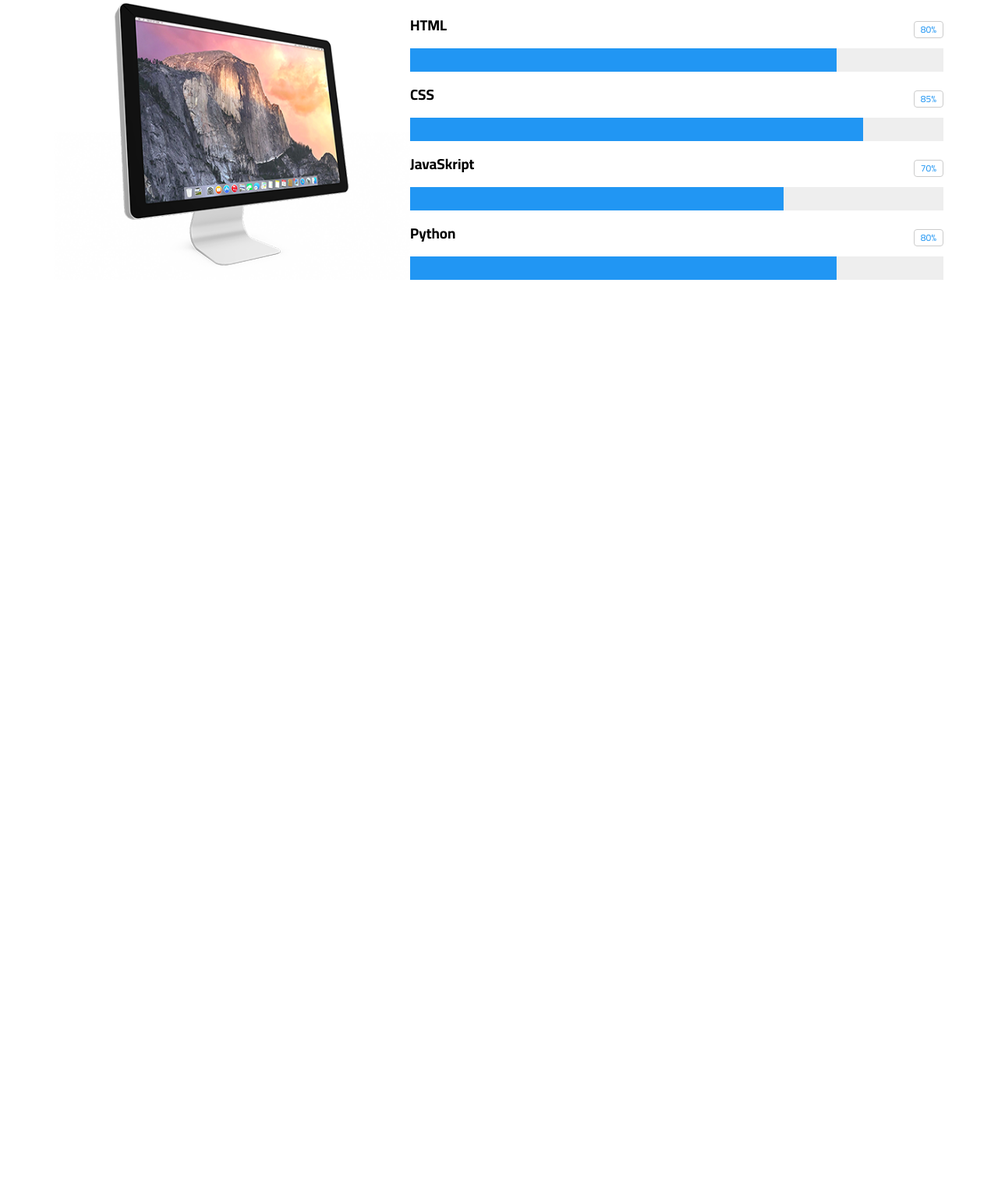
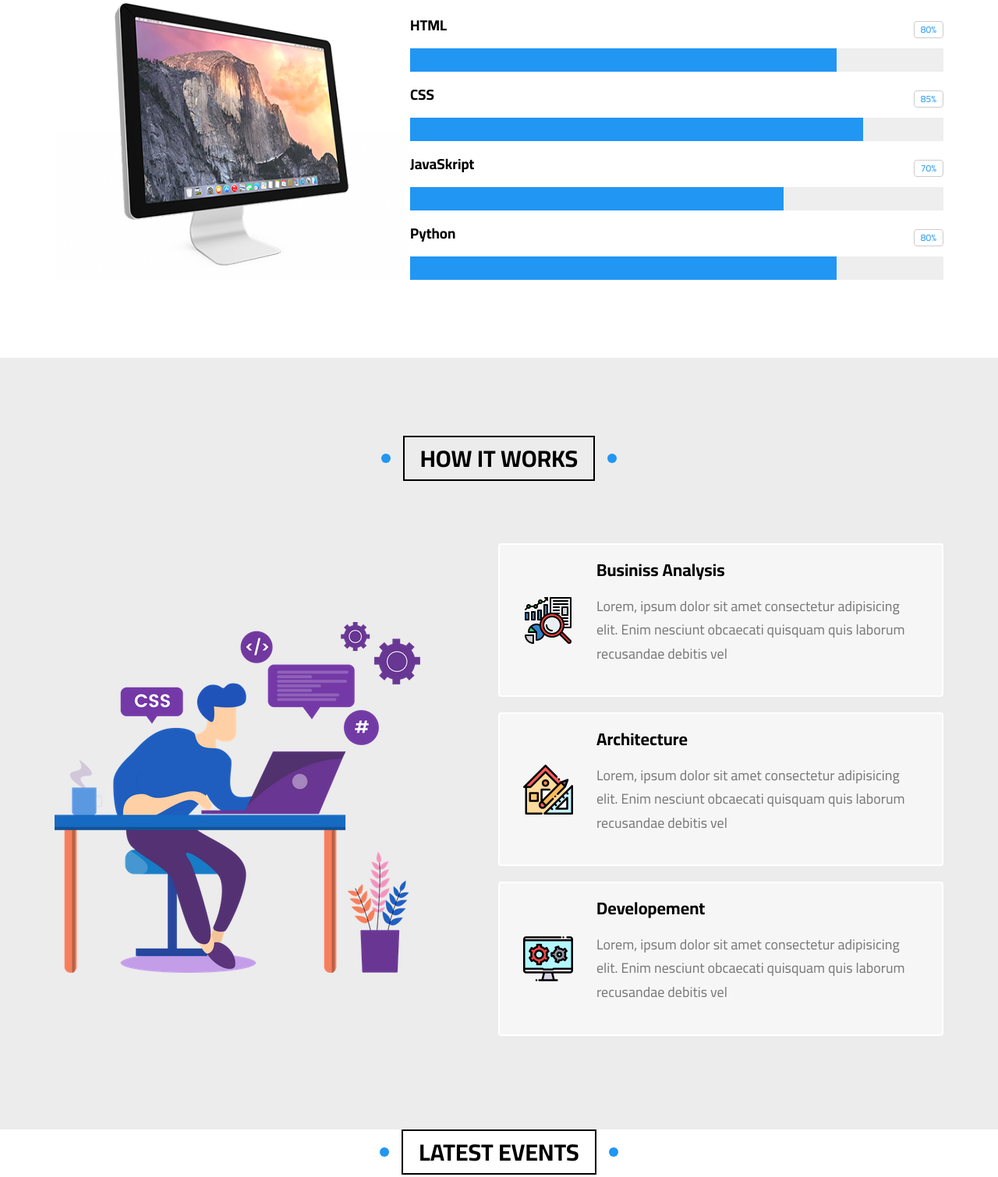
Before and after one commit to Karam-jb/project, a plain HTML site: page index.html in a window 1280 px wide. Shown: the part 7730-9240 px from the top of the page at 78% size. Before the commit the page ends 8189 px from the top, so only its background shows below. Drawn offline with Linux system fonts and the light colour scheme.

Commit message:
created how it work

```diff
--- a/CSS/master.css
+++ b/CSS/master.css
@@ -799,6 +799,71 @@ width: fit-content;
 }
 /* End Skills */
 
+/* Start work */
+
+.work{
+   padding-top: var(--main-padding-top);
+   padding-bottom: var(--main-padding-bottom);
+   background-color: var(--section-background);
+}
+.work .container{
+   display: flex;
+   justify-content: space-between;
+   align-items: center;
+   gap: 100px;
+}
+.work .container > img{
+   max-width: 100%;
+}
+.work .container .box{
+   padding: 20px 30px;
+   background-color: #f6f6f6;
+   display: flex;
+   justify-content: space-between;
+   align-items: center;
+   gap: 30px;
+   margin-bottom: 20px;
+   border-radius: 4px;
+   border: 2px solid white;
+   z-index: 1;
+   position: relative;
+}
+.work .container .box::before{
+   content: '';
+   position: absolute;
+   width: 0px;
+   height: 0px;
+   left: 50%;
+   top: 50%;
+   transform: translate(-50%, -50%);
+   background-color: #ededed;
+   z-index: -1;
+   transition: var(--main-transition);
+}
+.work .container .box:hover::before{
+   width: 100%;
+   height: 100%;
+}
+.work .container .box img{
+   width: 64px;
+}
+.work .container .box .text h3{
+   text-transform: capitalize;
+   margin: 0;
+   font-size: 22px;
+}
+.work .container .box .text p{
+   color: #777;
+   line-height: 1.7;
+   font-size: 18px;
+}
+@media (max-width:991px){
+   .work .container{
+      flex-direction: column;
+   }
+}
+/* End work */
+
 /* Start Animations */
 
 @keyframes popup {
--- a/index.html
+++ b/index.html
@@ -33,7 +33,7 @@
                      <li><a href="#how-it-works"><i class="far fa-clipboard fa-fw"></i>How It Works</a></li>
                   </ul>
                   <ul>
-                     <li><a href="#Events"><i class="far fa-calendar-alt fa-fw"></i>Events</a></li>
+                     <li><a href="#events"><i class="far fa-calendar-alt fa-fw"></i>Events</a></li>
                      <li><a href="#Pricing"><i class="fas fa-server fa-fw"></i>Pricing Plans</a></li>
                      <li><a href="#Top-Videos"><i class="far fa-play-circle fa-fw"></i>Top Videos</a></li>
                      <li><a href="Stats"><i class="far fa-chart-bar fa-fw"></i>Stats</a></li>
@@ -520,5 +520,72 @@
       </div>
    </div>
    <!-- End Skills -->
+   <!-- Start How-It-Works -->
+   <div class="work" id="how-it-works">
+      <h2 class="main-heading">how it Works</h2>
+      <div class="container">
+         <img src="pictures/work-steps.png" alt="">
+         <div class="content">
+            <div class="box">
+               <img src="pictures/work-steps-1.png" alt="">
+               <div class="text">
+                  <h3>businiss analysis</h3>
+                  <p>Lorem, ipsum dolor sit amet consectetur adipisicing elit. Enim nesciunt obcaecati quisquam quis laborum recusandae debitis vel</p>
+               </div>
+            </div>
+            <div class="box">
+               <img src="pictures/work-steps-2.png" alt="">
+               <div class="text">
+                  <h3>Architecture</h3>
+                  <p>Lorem, ipsum dolor sit amet consectetur adipisicing elit. Enim nesciunt obcaecati quisquam quis laborum recusandae debitis vel</p>
+               </div>
+            </div>
+            <div class="box">
+               <img src="pictures/work-steps-3.png" alt="">
+               <div class="text">
+                  <h3>Developement</h3>
+                  <p>Lorem, ipsum dolor sit amet consectetur adipisicing elit. Enim nesciunt obcaecati quisquam quis laborum recusandae debitis vel</p>
+               </div>
+            </div>
+         </div>
+      </div>
+   </div>
+   <!-- End How-It-Works -->
+   <!-- Start Events -->
+   <div class="events" id="events">
+      <h2 class="main-heading">latest events</h2>
+      <div class="container">
+         <div class="content">
+         <img src="pictures/events.png" alt="Events">
+            <div class="count-down">
+               <div class="count">
+                  <span class="num">0-68</span>
+                  <span>days</span>
+               </div>
+               <div class="count">
+                  <span class="num">0-21</span>
+                  <span>hours</span>
+               </div>
+               <div class="count">
+                  <span class="num">0-52</span>
+                  <span>minutes</span>
+               </div>
+               <div class="count">
+                  <span class="num">0-26</span>
+                  <span>seconds</span>
+               </div>
+               <h2>Tech Masters Event 2021</h2>
+               <p>Lorem ipsum dolor sit amet consectetur adipisicing elit. Et vero tenetur doloremque iusto ut adipisci quam ratione aliquam excepturi nulla in harum, veritatis porro</p>
+            </div>
+         </div>
+         <div class="subscribe">
+            <form action="">
+               <input type="email" name="mail" id="mail" placeholder="your email is...">
+               <input type="submit" value="subscribe">
+            </form>
+         </div>
+      </div>
+   </div>
+   <!-- End Events -->
 </body>
 </html>
```
